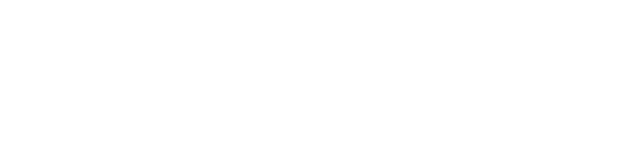
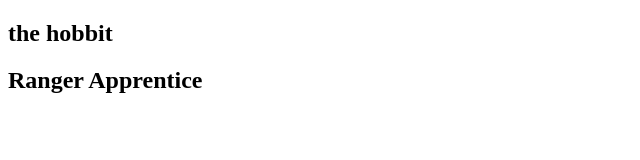
Before and after one commit to aaronsts/library_TOP, a plain HTML site: page index.html in a window 1280 px wide. Shown: the whole page, without its empty margins (0-640 px from the left). Drawn offline with Linux system fonts and the light colour scheme.

Commit message:
- Added function to push books in array - Added generateLibrary to create cards

```diff
--- a/index.html
+++ b/index.html
@@ -3,13 +3,15 @@
     <head>
         <meta charset="utf-8">
         <meta http-equiv="X-UA-Compatible" content="IE=edge">
-        <title></title>
+        <title>Library</title>
         <meta name="description" content="">
         <meta name="viewport" content="width=device-width, initial-scale=1">
         <link rel="stylesheet" href="stylesheet.css">
     </head>
     <body>
+        <div class="container">
 
+        </div>
         <script src="script.js"></script>
     </body>
 </html>
--- a/script.js
+++ b/script.js
@@ -1,3 +1,5 @@
+let myLibrary = [];
+
 function Book(title, author, pages, read){
     this.title = title;
     this.author = author;
@@ -13,5 +15,26 @@ function Book(title, author, pages, read){
     }
 }
 
-const Book1 = new Book('the hobbit', 'J.R.R Tolkien', 297, true);
-Book1.info();
+const thehobbit = new Book('the hobbit', 'J.R.R Tolkien', 297, true);
+const rangerApprentice = new Book('Ranger Apprentice', 'Matt Hofman', 310, false)
+
+const addBookToLibrary = (book) => {
+    myLibrary.push(book);
+}
+addBookToLibrary(thehobbit);
+addBookToLibrary(rangerApprentice)
+
+const generateLibrary = () => {
+    const container = document.querySelector('.container');
+    for (let i = 0; i < myLibrary.length; i++){
+        const bookCard = document.createElement('div');
+        let title = document.createElement('h2');
+        bookCard.id = myLibrary[i].title;
+        title.textContent = myLibrary[i].title;
+        bookCard.appendChild(title);
+        container.appendChild(bookCard);
+    }
+
+}
+console.log(myLibrary)
+generateLibrary();
```
